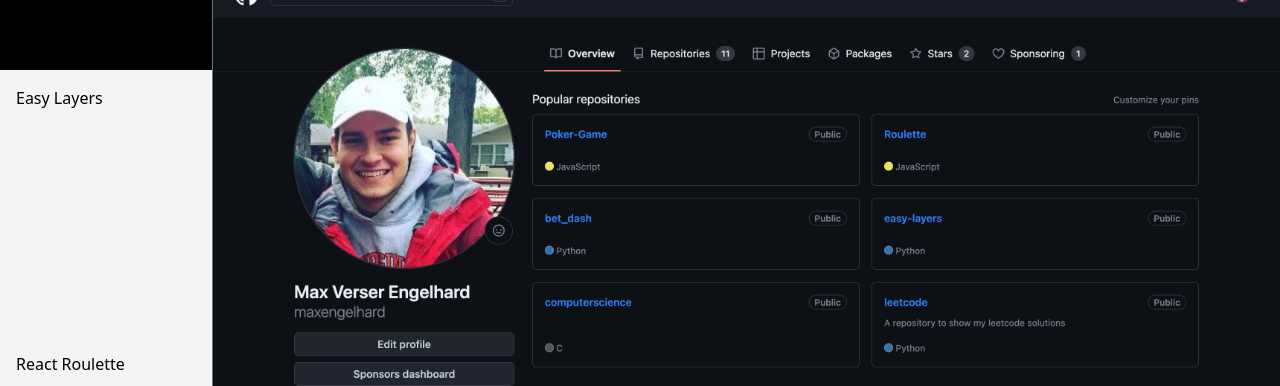
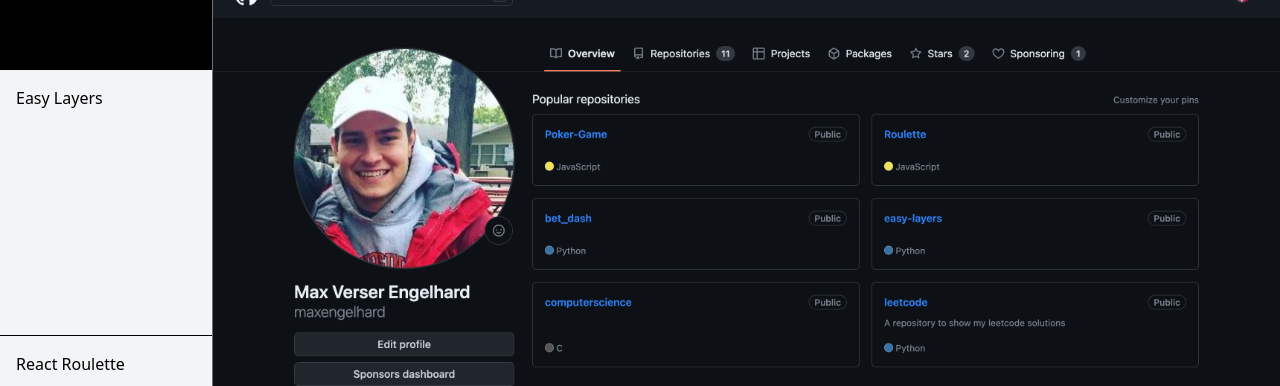
Before and after one commit to maxengelhard/profile, a React (Create React App) app: page / in a window 1280 px wide. Shown: the part 197-583 px from the top of the page. Built offline with nearby package versions, Linux system fonts and the light colour scheme.

Commit message:
Adding black borders

```diff
--- a/src/components/Menu.js
+++ b/src/components/Menu.js
@@ -37,10 +37,10 @@
 
   return (
     <nav className="flex flex-col h-screen bg-gray-100 w-1/6 border-r border-gray-500">
-      <div className={`p-4 h-1/3 cursor-pointer ${getItemClass("About Me")}`} onMouseEnter={handleHover}>
+      <div className={`p-4 border-b border-black h-1/3 cursor-pointer ${getItemClass("About Me")}`} onMouseEnter={handleHover}>
         About Me
       </div>
-      <div className={`p-4 h-1/3 cursor-pointer ${getItemClass("Easy Layers")}`} onMouseEnter={handleHover}>
+      <div className={`p-4 border-b border-black h-1/3 cursor-pointer ${getItemClass("Easy Layers")}`} onMouseEnter={handleHover}>
         Easy Layers
       </div>
       <div className={`p-4 h-1/3 cursor-pointer ${getItemClass("React Roulette")}`} onMouseEnter={handleHover}>
```
